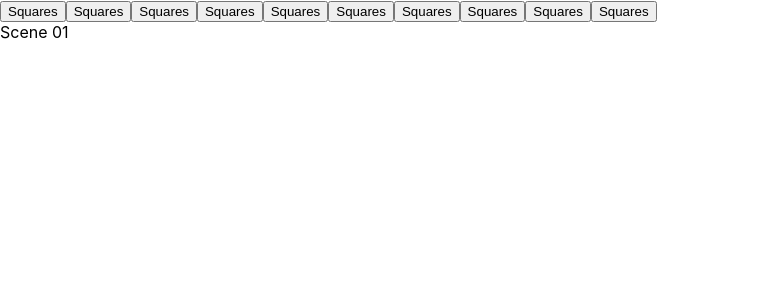
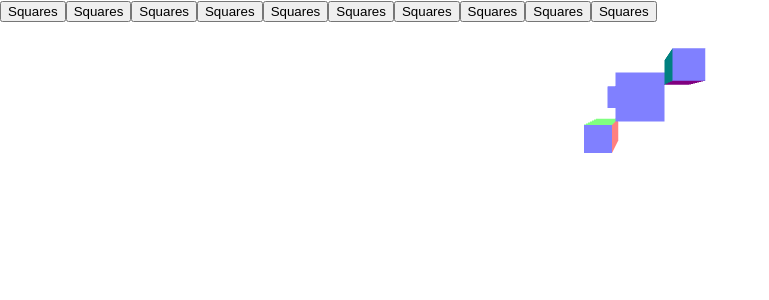
Before and after one commit to Jorge-Neves/my-first-threejs-project, a React (Create React App) app: page / in a window 1280 px wide. Shown: the top 300 px of the page, without its empty margins (0-769 px from the left). Built offline with nearby package versions, Linux system fonts and the light colour scheme.

Commit message:
pass down box position dynamically as a prop

```diff
--- /dev/null
+++ b/src/components/Boxes/BoxNormal.js
@@ -0,0 +1,14 @@
+import React from "react";
+
+const BoxNormal = (props) => {
+  return (
+    <>
+      <mesh {...props}>
+        <boxGeometry args={[2, 2, 2]} />
+        <meshNormalMaterial />
+      </mesh>
+    </>
+  );
+};
+
+export default BoxNormal;
--- a/src/scenes/Scene01.js
+++ b/src/scenes/Scene01.js
@@ -1,10 +1,17 @@
 import React from "react";
+import { Canvas } from "@react-three/fiber";
+import BoxNormal from "../components/Boxes/BoxNormal";
 
 const Scene01 = () => {
   return (
-    <div>
-      <span>Scene 01</span>
-    </div>
+    <Canvas>
+      <ambientLight intensity={(0, 1)} />
+      <directionalLight color="red" position={[0, 2, 5]} />
+      <BoxNormal position={[-2, 0, -5]} />
+      <BoxNormal position={[0, 0, 0]} />
+      <BoxNormal position={[-3, -3, -3]} />
+      <BoxNormal position={[3, 2, -2]} />
+    </Canvas>
   );
 };
 
```
Also changed, not shown: 2 other files (tests, documents, lock files or other folders).
